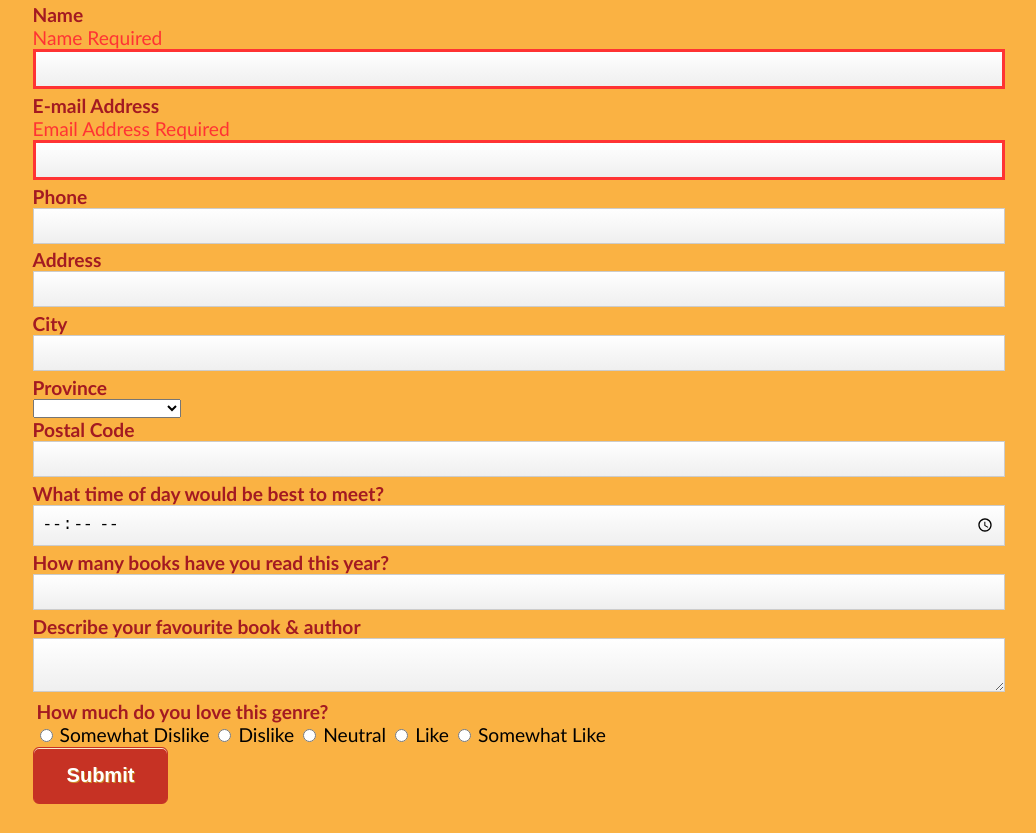
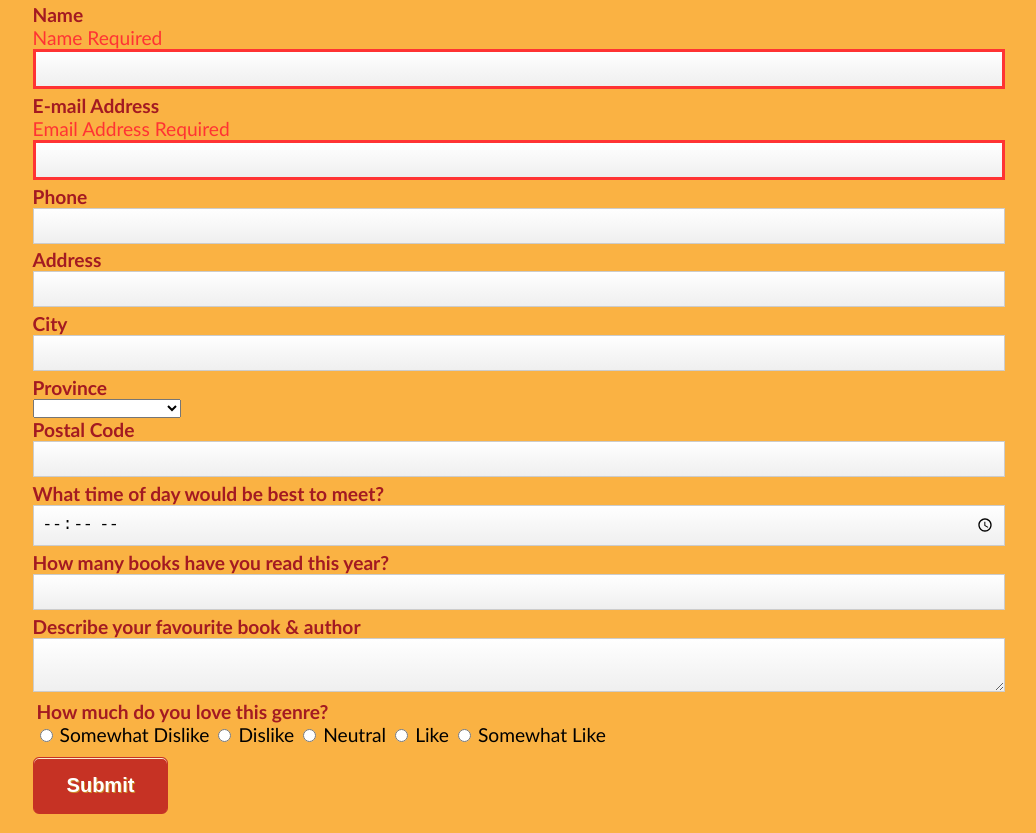
Before and after one commit to beat0090/book-club-form, a plain HTML site: page index.html in a window 1280 px wide. Shown: the part 613-1446 px from the top of the page, without its empty margins (121-1157 px from the left). Before the commit the page ends 1417 px from the top, so only its background shows below. Drawn offline with Linux system fonts and the light colour scheme.

Commit message:
fixed button

```diff
--- a/css/general.css
+++ b/css/general.css
@@ -101,6 +101,11 @@ button:hover {
 button:active {
 	position: relative;
 	top:1px;
+}
+
+.button {
+	padding-bottom: 2%;
+	padding-top: 1%;
 }
 
 .error {
--- a/index.html
+++ b/index.html
@@ -101,8 +101,9 @@
 		<label for="somewhatlike" class="radio">Somewhat Like</label>
 	</fieldset>
 
-
+	<div class="button">
 	<button type="submit">Submit</button>
+	</div>
 
 </form>
 
```
